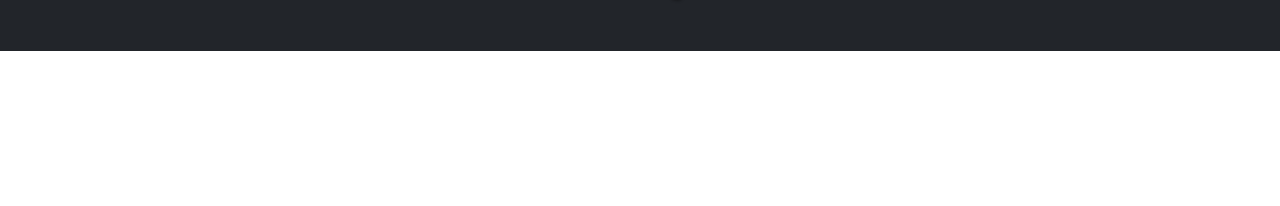
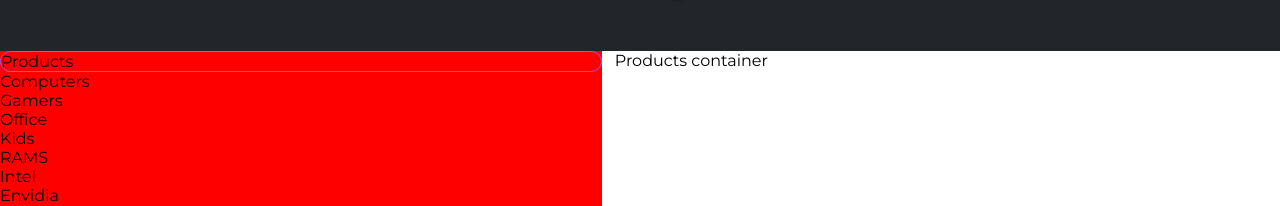
Before and after one commit to joselatines/gaming-ecommerce, a React (Create React App) app: page / in a window 1280 px wide. Shown: the part 1029-1235 px from the top of the page. Before the commit the page ends 1080 px from the top, so only its background shows below. Built offline with nearby package versions, Linux system fonts and the light colour scheme.

Commit message:
Some bug fixes

```diff
--- a/src/App.js
+++ b/src/App.js
@@ -2,6 +2,8 @@ import { Fragment } from 'react';
 import { Navigation } from './components/Navigation';
 import { Header } from './components/Header';
 import { Divider } from './components/Divider';
+import { MainSection } from './components/MainSection';
+
 
 export function App() {
 	return (
@@ -9,6 +11,7 @@ export function App() {
 			<Navigation />
 			<Header />
 			<Divider />
+			<MainSection/>
 		</Fragment>
 	);
 }
--- /dev/null
+++ b/src/components/Aside.jsx
@@ -0,0 +1,33 @@
+import styled from 'styled-components';
+import variables from './assets/variables.json';
+
+export function Aside() {
+	return (
+		<Container>
+			<Header>Products</Header>
+			<div>
+				<ul>
+					Computers
+					<li>Gamers</li>
+					<li>Office</li>
+					<li>Kids</li>
+				</ul>
+				<ul>
+					RAMS
+					<li>Intel</li>
+					<li>Envidia</li>
+					<li>AMD</li>
+				</ul>
+			</div>
+		</Container>
+	);
+}
+
+const Container = styled.aside`
+	background-color: red;
+`;
+
+const Header = styled.header`
+	border: solid 1px ${variables.colors.primary};
+	border-radius: 25px;
+`;
--- a/src/components/Divider.jsx
+++ b/src/components/Divider.jsx
@@ -1,9 +1,6 @@
 import styled from 'styled-components';
 
 import variables from './assets/variables.json';
-import chair from './assets/img/chair.png';
-import headset from './assets/img/headset.png';
-import keyboard from './assets/img/keyboard.png';
 
 import { Slider } from './Slider';
 export function Divider() {
--- /dev/null
+++ b/src/components/MainSection.jsx
@@ -0,0 +1,24 @@
+import styled from 'styled-components';
+
+import { Aside } from './Aside';
+import { Products } from './Products';
+export function MainSection() {
+	return (
+		<Container>
+			<Aside />
+			<Products />
+		</Container>
+	);
+}
+
+const Container = styled.main`
+	display: grid;
+	gap: 0px 13px;
+	grid-template-areas: 'aside main';
+	Aside {
+		grid-area: aside;
+	}
+	Products {
+		grid-area: main;
+	}
+`;
--- /dev/null
+++ b/src/components/Products.jsx
@@ -0,0 +1,6 @@
+import styled from 'styled-components';
+import variables from './assets/variables.json';
+
+export function Products() {
+    return <div>Products container</div>
+}
```
